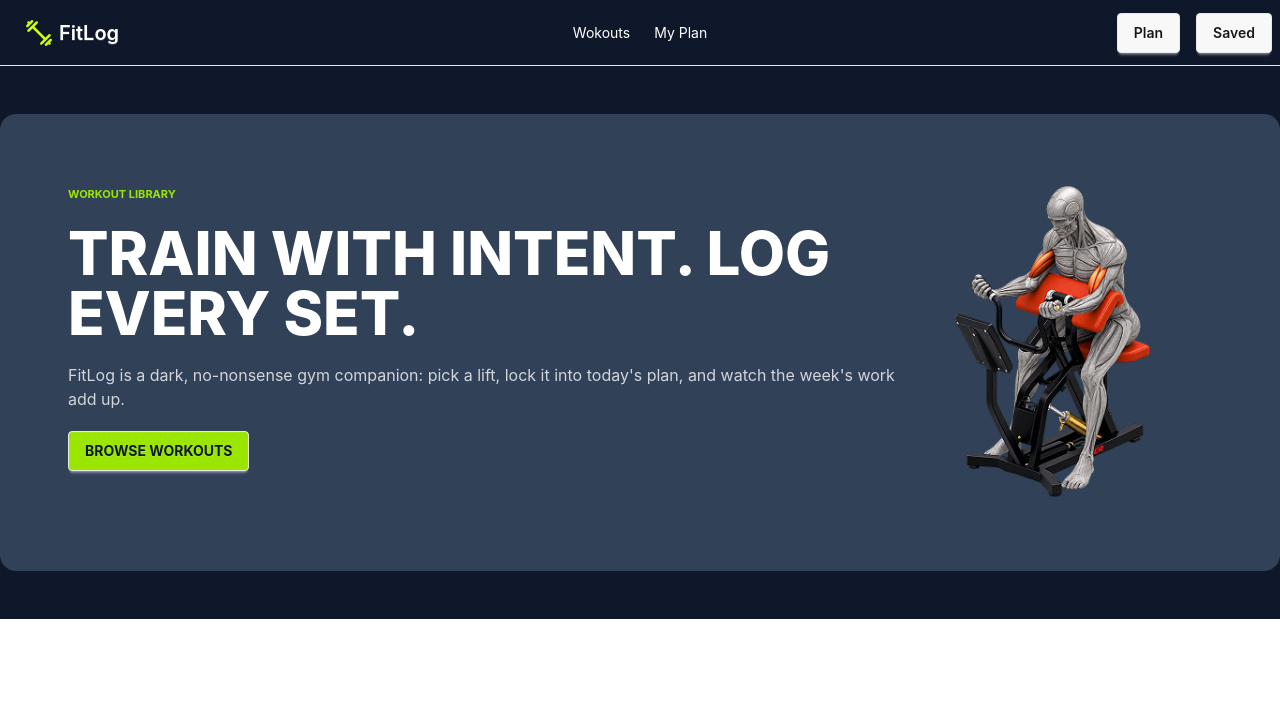
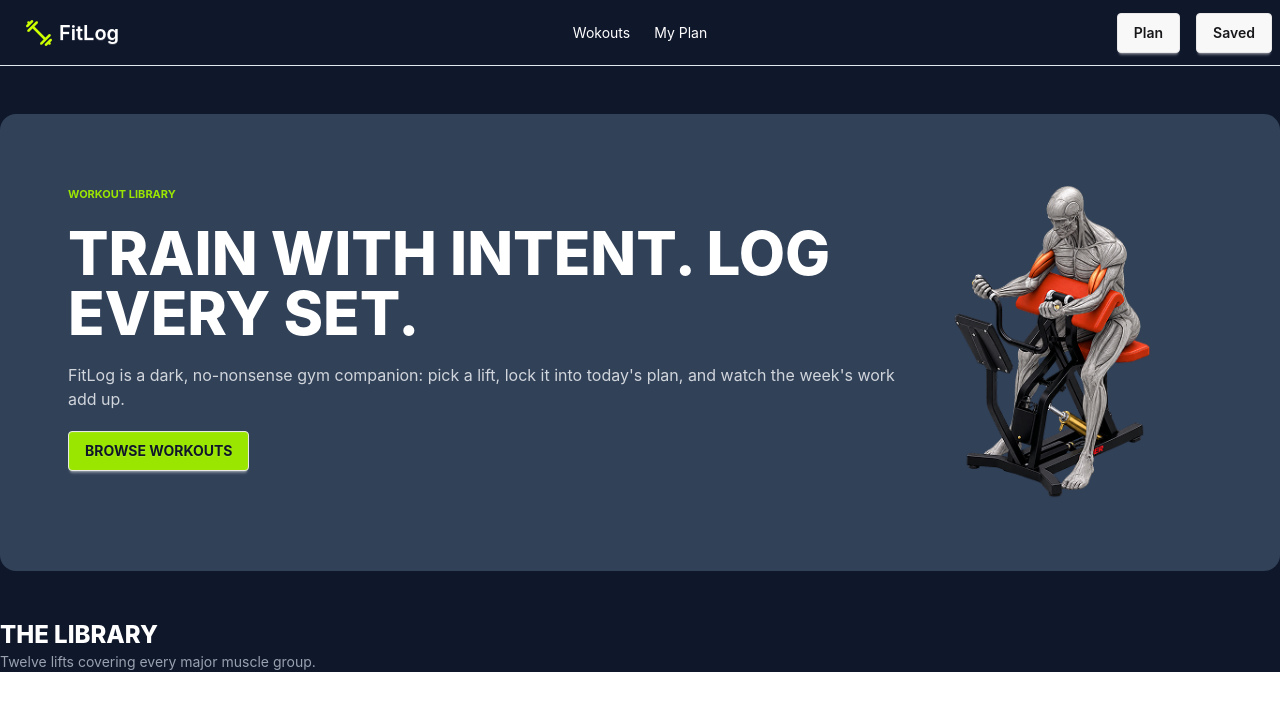
Before and after one commit to mahbub810515/a06-Fit-Log, a Next.js app: page / in a window 1280 px wide. Shown: the top 710 px of the page. Built offline with nearby package versions, Linux system fonts and the light colour scheme.

Commit message:
library component added to the app

```diff
--- a/src/app/page.tsx
+++ b/src/app/page.tsx
@@ -1,10 +1,12 @@
 import Banner from '@/component/Banner'
+import Library from '@/component/library/Library'
 import React from 'react'
 
 const Page = () => {
   return (
     <div className='bg-slate-900'>
       <Banner/>
+      <Library/>
     </div>
   )
 }
--- /dev/null
+++ b/src/component/library/Library.tsx
@@ -0,0 +1,14 @@
+
+
+const Library = () => {
+  return (
+    <div className="container mx-auto">
+        <div>
+            <h1 className="font-extrabold text-2xl text-white">THE LIBRARY</h1>
+            <p className="font-normal text-[14px] text-gray-400">Twelve lifts covering every major muscle group.</p>
+        </div>
+    </div>
+  )
+}
+
+export default Library
```
